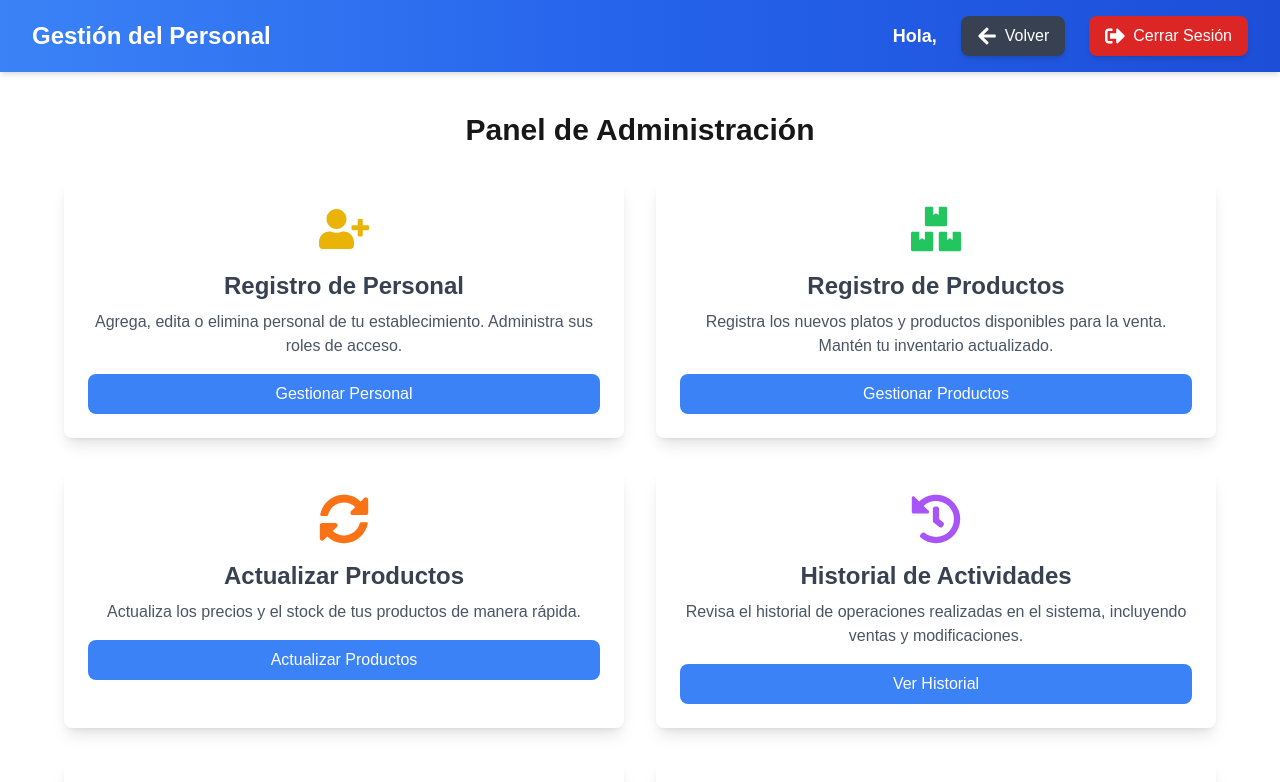
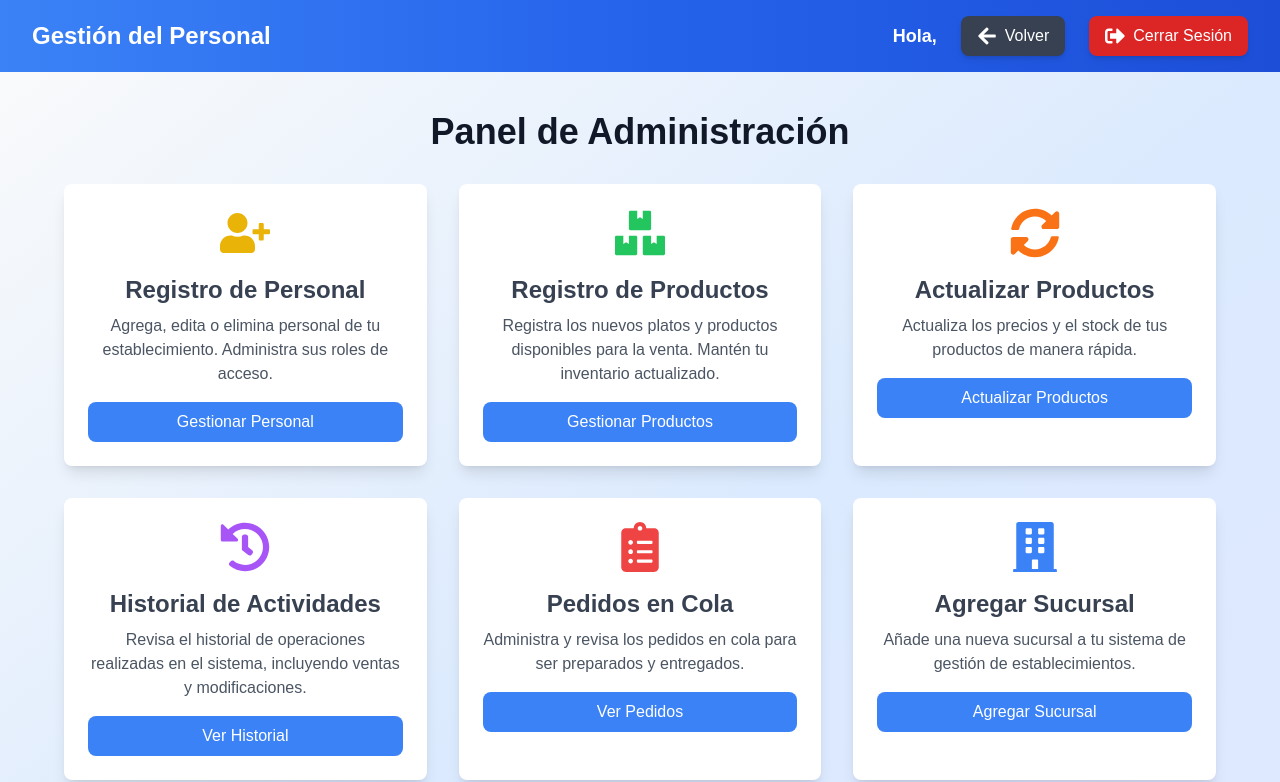
Before and after one commit to LizandroMS/Inventiva, a Next.js app: page /admin in a window 1280 px wide. Shown: the top 782 px of the page. Built offline with nearby package versions, Linux system fonts and the light colour scheme; sample sign-in values are in the browser's storage.

Commit message:
mejora de vusta del administrador

```diff
--- a/src/app/admin/page.tsx
+++ b/src/app/admin/page.tsx
@@ -52,13 +52,13 @@ export default function AdminPage() {
   return (
     <div>
       <Header />
-      <div className="container mx-auto py-10 px-4 md:px-8 lg:px-16">
-        <h1 className="text-3xl font-bold mb-8 text-center text-white-800">
+      <div className="container mx-auto py-10 px-4 md:px-8 lg:px-16 bg-gradient-to-br from-gray-50 via-blue-100 to-indigo-100 min-h-screen">
+        <h1 className="text-4xl font-bold mb-8 text-center text-gray-900">
           Panel de Administración
         </h1>
 
         {/* Grid para las tarjetas */}
-        <div className="grid grid-cols-1 md:grid-cols-2 lg:grid-cols-2 gap-8">
+        <div className="grid grid-cols-1 md:grid-cols-2 lg:grid-cols-3 gap-8">
           {/* Card: Registro de Personal */}
           <div className="bg-white p-6 rounded-lg shadow-lg hover:shadow-xl transition-shadow duration-300">
             <div className="flex items-center justify-center mb-4 text-yellow-500">
```
